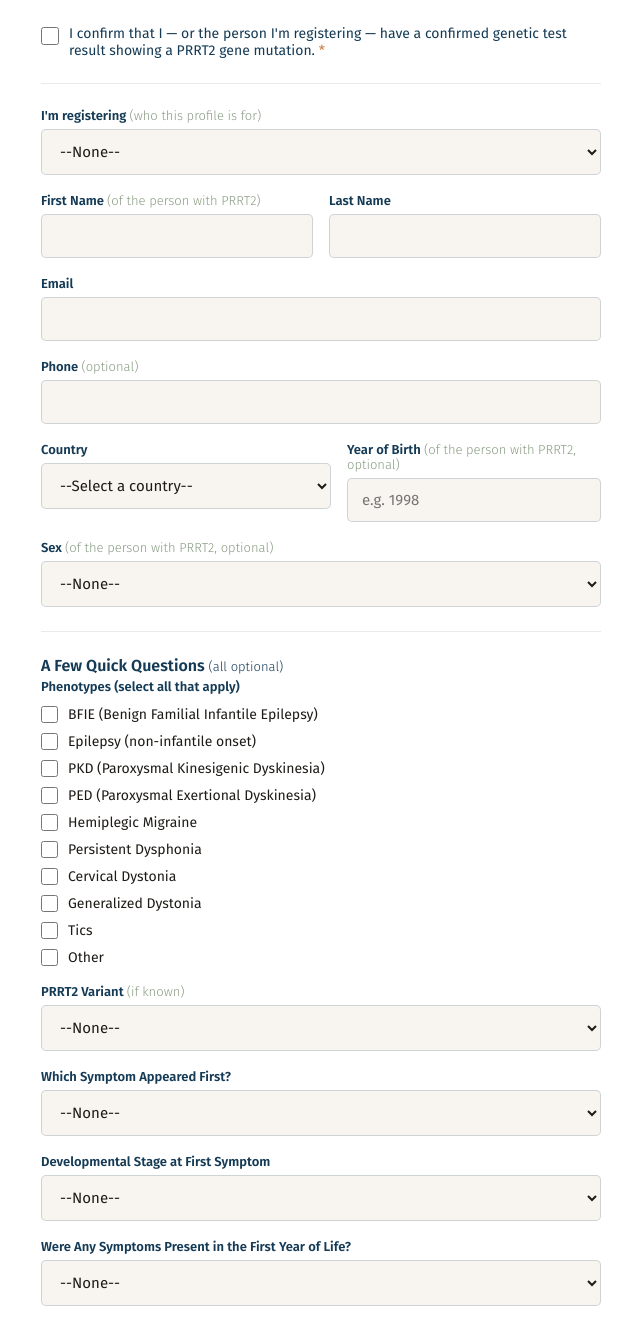
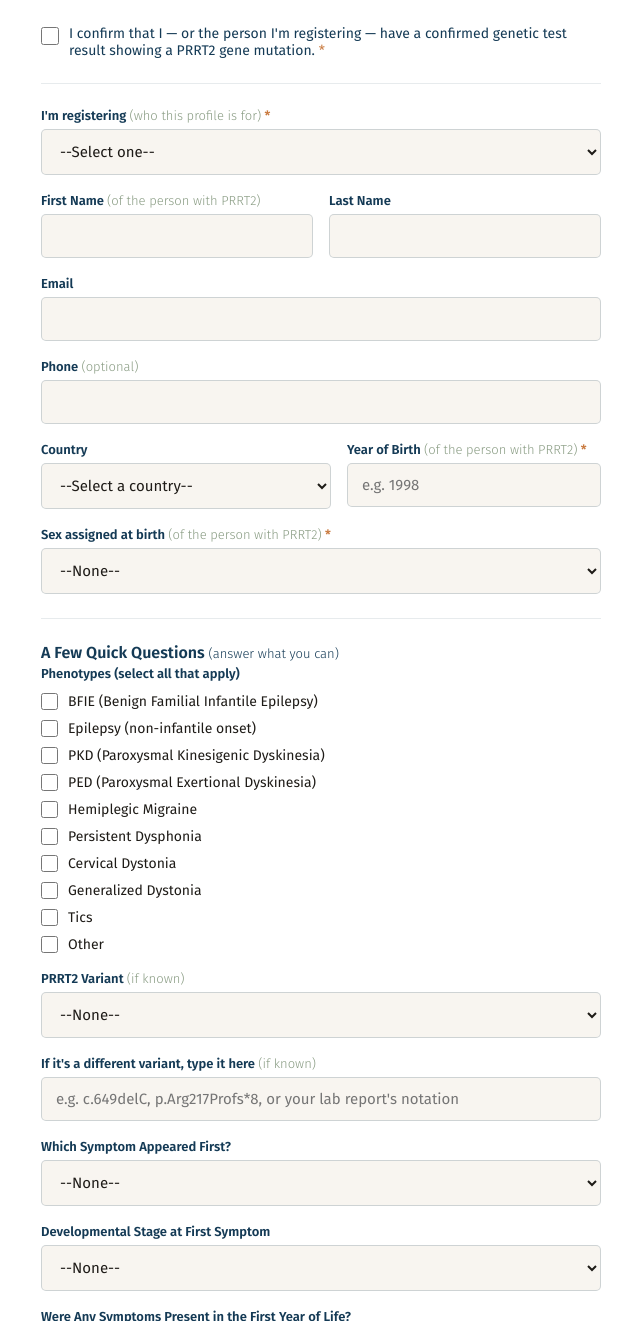
Before and after one commit to PRRT2/intake, a plain HTML site: page index.html in a window 1280 px wide. Shown: the part 578-1899 px from the top of the page, without its empty margins (319-959 px from the left). Drawn offline with Linux system fonts and the light colour scheme.

Commit message:
Form v2: required birth year/sex/registering-as, sex-at-birth label, variant write-in

```diff
--- a/index.html
+++ b/index.html
@@ -157,9 +157,9 @@ This registry is currently limited to people with a confirmed PRRT2 genetic test
 <hr class="section-divider">
 
 <div class="field">
-<label for="registering_as">I'm registering <span class="optional">(who this profile is for)</span></label>
-<select id="registering_as" name="00NbV000003nR5N">
-<option value="">--None--</option>
+<label for="registering_as">I'm registering <span class="optional">(who this profile is for)</span> <span style="color:#C97A3F;">*</span></label>
+<select id="registering_as" name="00NbV000003nR5N" required>
+<option value="">--Select one--</option>
 <option value="Myself">Myself</option>
 <option value="Parent or guardian">As a parent or guardian</option>
 <option value="Other family member or caregiver">As another family member or caregiver</option>
@@ -397,14 +397,14 @@ This registry is currently limited to people with a confirmed PRRT2 genetic test
 </select>
 </div>
 <div class="field">
-<label for="year_of_birth">Year of Birth <span class="optional">(of the person with PRRT2, optional)</span></label>
-<input id="year_of_birth" name="00NbV000003nR0X" type="number" min="1900" max="2026" placeholder="e.g. 1998">
+<label for="year_of_birth">Year of Birth <span class="optional">(of the person with PRRT2)</span> <span style="color:#C97A3F;">*</span></label>
+<input id="year_of_birth" name="00NbV000003nR0X" type="number" min="1900" max="2026" placeholder="e.g. 1998" required>
 </div>
 </div>
 
 <div class="field">
-<label for="sex">Sex <span class="optional">(of the person with PRRT2, optional)</span></label>
-<select id="sex" name="00NbV000003nR3l">
+<label for="sex">Sex assigned at birth <span class="optional">(of the person with PRRT2)</span> <span style="color:#C97A3F;">*</span></label>
+<select id="sex" name="00NbV000003nR3l" required>
 <option value="">--None--</option>
 <option value="Female">Female</option>
 <option value="Male">Male</option>
@@ -415,7 +415,7 @@ This registry is currently limited to people with a confirmed PRRT2 genetic test
 
 <hr class="section-divider">
 <fieldset>
-<legend>A Few Quick Questions <span class="optional" style="font-weight:300; font-size:13px;">(all optional)</span></legend>
+<legend>A Few Quick Questions <span class="optional" style="font-weight:300; font-size:13px;">(answer what you can)</span></legend>
 
 <div class="checkbox-group">
 <div class="checkbox-group-label">Phenotypes <span class="optional">(select all that apply)</span></div>
@@ -439,6 +439,11 @@ This registry is currently limited to people with a confirmed PRRT2 genetic test
 <option value="Other">A different PRRT2 variant</option>
 <option value="Unknown">I don't know / not sure</option>
 </select>
+</div>
+
+<div class="field">
+<label for="prrt2_variant_detail">If it's a different variant, type it here <span class="optional">(if known)</span></label>
+<input id="prrt2_variant_detail" name="00NbV000003nRVB" type="text" maxlength="255" placeholder="e.g. c.649delC, p.Arg217Profs*8, or your lab report's notation">
 </div>
 
 <div class="field">
```
